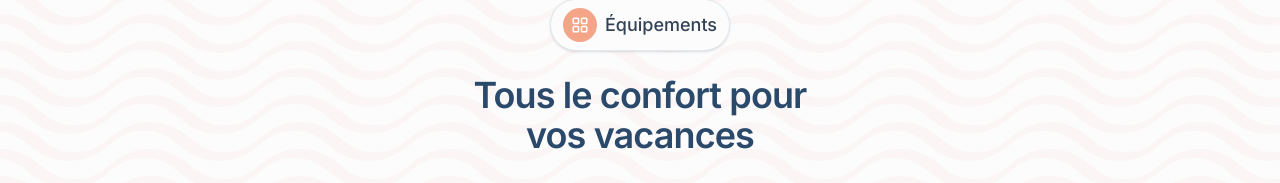
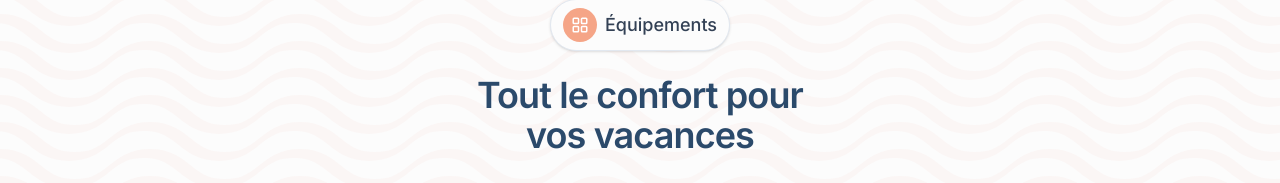
Before and after one commit to HenriBresteau/maison-saint-gilles, a Next.js app: page / in a window 1280 px wide. Shown: the part 769-952 px from the top of the page. Built offline with nearby package versions, Linux system fonts and the light colour scheme.

Commit message:
fix: typo

```diff
--- a/src/app/components/sections/Features.tsx
+++ b/src/app/components/sections/Features.tsx
@@ -1,7 +1,7 @@
-import { Bike, ChefHat, LayoutGrid, MapPin, Trees } from "lucide-react";
+import { Bike, ChefHat, LayoutGrid, MapPin, Trees } from 'lucide-react';
 
-import BadgeSection from "@/app/components/ui/BadgeSection";
-import CardFeature from "@/app/components/ui/CardFeature";
+import BadgeSection from '@/app/components/ui/BadgeSection';
+import CardFeature from '@/app/components/ui/CardFeature';
 
 const Features = () => {
   const features = [
@@ -38,7 +38,7 @@ const Features = () => {
             Équipements
           </BadgeSection>
           <h2 className="font-monsterrat max-w-sm text-center text-3xl font-semibold tracking-tight text-navy-900 md:text-4xl">
-            Tous le confort pour vos vacances
+            Tout le confort pour vos vacances
           </h2>
         </div>
       </div>
```
